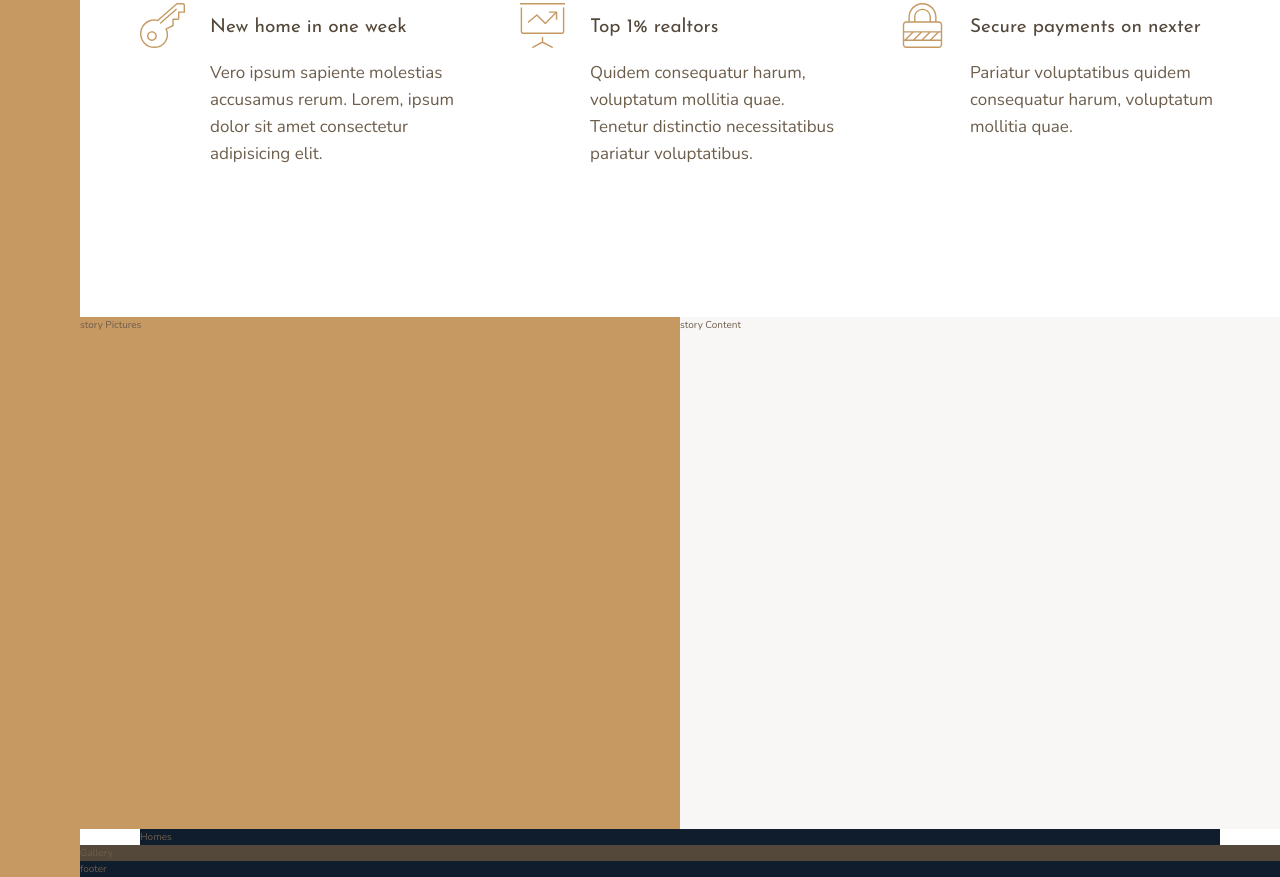
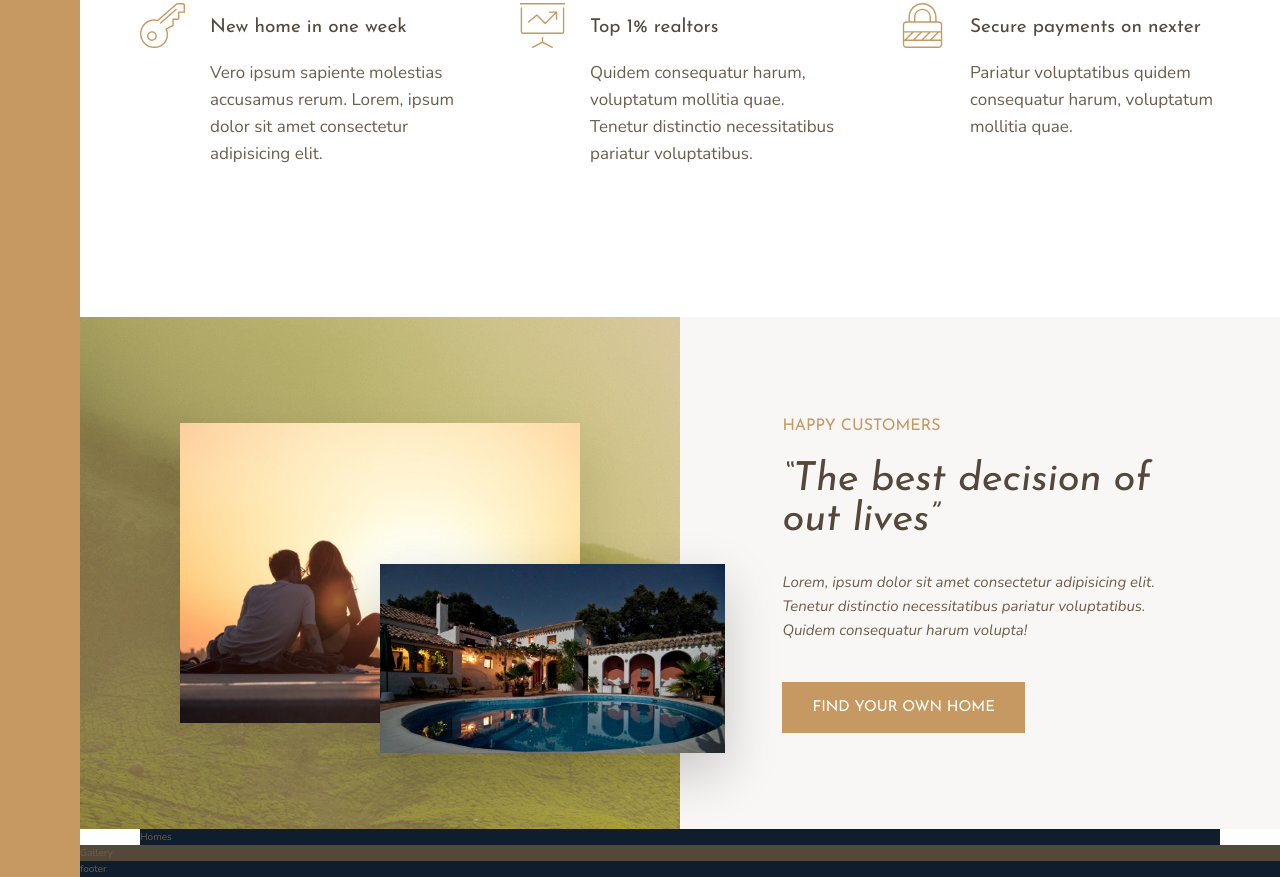
Before and after one commit to CyrilNtando/nexter, a website built with webpack: page build/index.html in a window 1280 px wide. Shown: the part 991-1868 px from the top of the page. Built offline with nearby package versions, Linux system fonts and the light colour scheme.

Commit message:
story section completed

```diff
--- a/src/sass/_base.scss
+++ b/src/sass/_base.scss
@@ -48,3 +48,33 @@ body {
     repeat(8, [col-start] minmax(min-content, 14rem) [col-end])
     [center-end] minmax(6rem, 1fr) [full-end];
 }
+
+.mb-sm {
+  margin-bottom: 2rem;
+}
+.mb-md {
+  margin-bottom: 3rem;
+}
+.mb-lg {
+  margin-bottom: 4rem;
+}
+.mb-xl {
+  margin-bottom: 8rem;
+}
+
+.btn {
+  color: #fff;
+  font-family: $font-display;
+  font-size: 1.5rem;
+  text-transform: uppercase;
+  padding: 1.8rem 3rem;
+  background-color: $color-primary;
+  border: none;
+  border-radius: 0;
+  outline: none;
+  cursor: pointer;
+  transition: all 0.2s;
+  &:hover {
+    background-color: $color-primary-dark;
+  }
+}
--- a/src/sass/_story.scss
+++ b/src/sass/_story.scss
@@ -2,10 +2,42 @@
   &__pictures {
     background-color: $color-primary;
     grid-column: full-start / col-end 4;
+    background-image: linear-gradient(rgba($color-primary, 0.5), rgba($color-primary, 0.5)),
+      url('../img/back.jpg');
+    //grid container
+    display: grid;
+    grid-template-rows: repeat(6, 1fr);
+    grid-template-columns: repeat(6, 1fr);
+    align-items: center;
+  }
+
+  &__img--1 {
+    width: 100%;
+    grid-row: 2 /6;
+    grid-column: 2 /6;
+    box-shadow: 0 2rem 5rem rgba(#000000, 0.1);
+  }
+  &__img--2 {
+    grid-row: 4 /6;
+    grid-column: 4/7;
+    width: 115%;
+    z-index: 20;
+    box-shadow: 0 2rem 5rem rgba(#000000, 0.2);
   }
 
   &__content {
     background-color: $color-grey-light-1;
     grid-column: col-start 5 / full-end;
+    padding: 6rem 8vw;
+
+    display: flex;
+    flex-direction: column;
+    justify-content: center;
+    align-items: flex-start;
+  }
+  &__text {
+    font-size: 1.5rem;
+    font-style: italic;
+    margin-bottom: 4rem;
   }
 }
--- a/src/sass/_typography.scss
+++ b/src/sass/_typography.scss
@@ -9,11 +9,21 @@
 }
 .heading-2 {
   @extend %heading;
-  font-size: 1.9rem;
+  font-size: 4rem;
+  font-style: italic;
+  line-height: 1;
+  &--light {
+    color: $color-grey-light-1;
+  }
+  &--dark {
+    color: $color-grey-dark-1;
+  }
 }
 .heading-3 {
   @extend %heading;
-  font-size: 1.9rem;
+  font-size: 1.6rem;
+  color: $color-primary;
+  text-transform: uppercase;
 }
 .heading-4 {
   @extend %heading;
```
Also changed, not shown: build/css/main.css, build/index.html.
